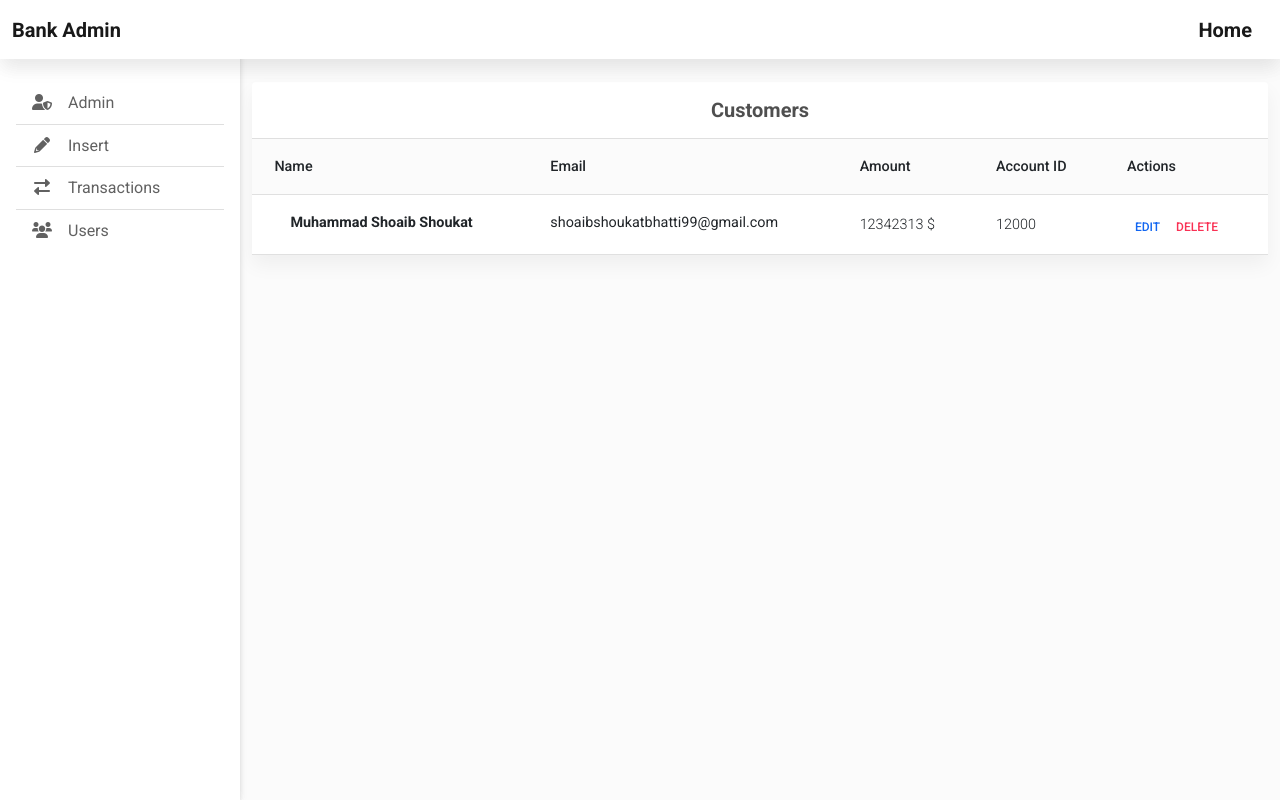
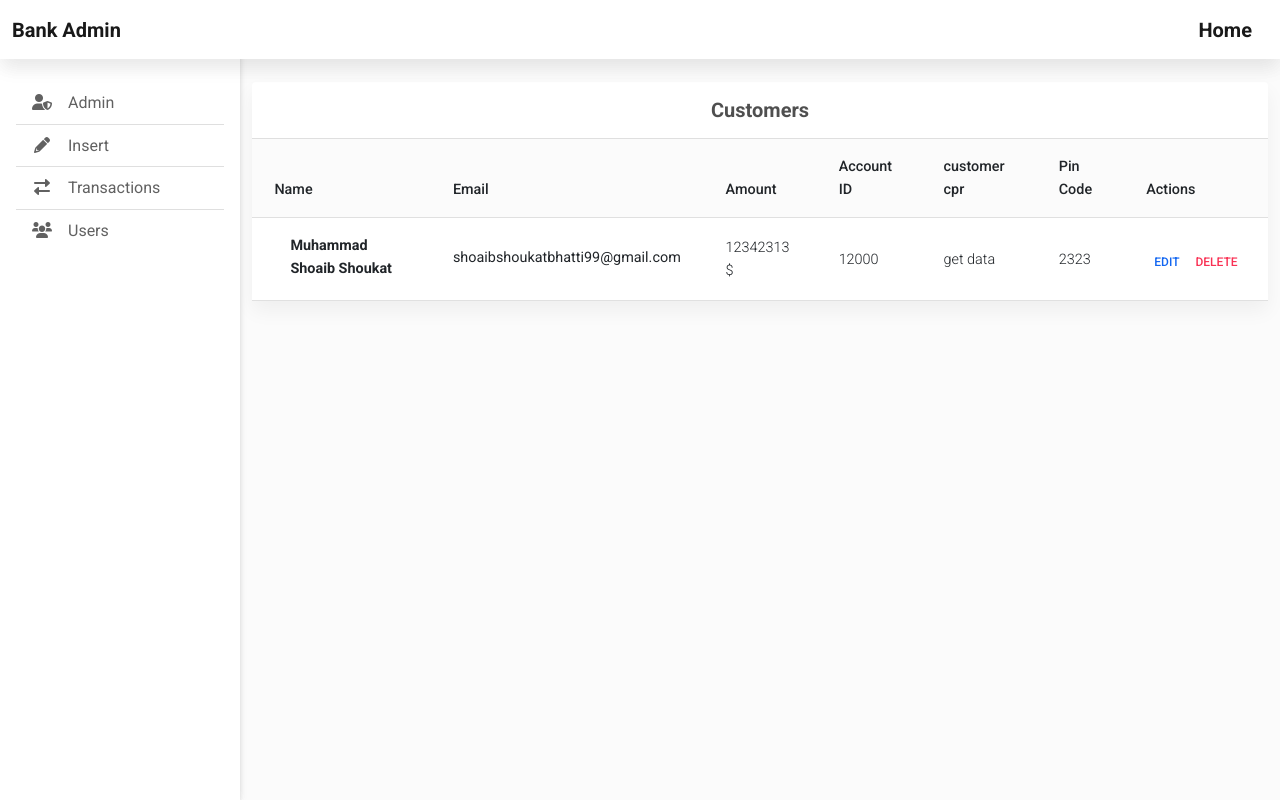
Before and after one commit to ShoaibShoukat2/ATM_System, a Django app: page /admin_panel/ in a window 1280 px wide. Run offline with Django 4.2, Linux system fonts and the light colour scheme; data comes from the database, SQL or seed files in the repository; both versions use the stored data as it was after the commit; some libraries are stand-ins or nearby versions.

Commit message:
add some changes in model

```diff
--- a/app/models.py
+++ b/app/models.py
@@ -9,6 +9,8 @@ class Customers(models.Model):
     name = models.CharField(max_length=100,default='')
     amount = models.IntegerField(default=0)
     account_id = models.IntegerField(default=0)
+    customer_cpr = models.CharField(max_length=100,default='')
+    pin_code = models.CharField(max_length=4,default='')
 
 
     def __str__(self):
--- a/app/views.py
+++ b/app/views.py
@@ -25,6 +25,8 @@ def insert(request):
         email = request.POST.get('email')
         amount = request.POST.get('amount')
         account_id = request.POST.get('account_id')
+        customercpr =  request.POST.get('customercpr')
+        pincode = request.POST.get('pincode')
 
         # Check if the email already exists in the database
         if Customers.objects.filter(email=email).exists():
@@ -32,9 +34,8 @@ def insert(request):
             return render(request, 'admin_template/insert.html', {'error_message': error_message})
 
         # Create a new customer if the email doesn't exist
-        new_customer = Customers(name=name, email=email, amount=amount, account_id=account_id)
+        new_customer = Customers(name=name, email=email, amount=amount, account_id=account_id,customer_cpr=customercpr,pin_code=pincode)
         new_customer.save()
-
         return redirect('/admin_panel/')  # Redirect to a suitable page after successful insertion
 
     return render(request, 'admin_template/insert.html')
@@ -49,6 +50,9 @@ def edit(request, pk):
         email = request.POST.get('email')
         amount = request.POST.get('amount')
         account_id = request.POST.get('account_id')
+        customercpr = request.POST.get('customercpr')
+        pincode = request.POST.get('pincode')
+
 
         customer = Customers.objects.get(pk=pk)  # Assuming Customers is the model representing your customer data
 
@@ -57,6 +61,8 @@ def edit(request, pk):
         customer.email = email
         customer.amount = amount
         customer.account_id = account_id
+        customer.customer_cpr = customercpr
+        customer.pin_code = pincode
         customer.save()
 
 
--- a/templates/account_verifi.html
+++ b/templates/account_verifi.html
@@ -26,7 +26,6 @@
         <div class="row mb-4">
           <div class="col d-flex justify-content-center">
             <!-- Checkbox -->
-
           </div>
         </div>
 
--- a/templates/admin_template/admin.html
+++ b/templates/admin_template/admin.html
@@ -91,6 +91,8 @@
                 <th>Email</th>
                 <th>Amount</th>
                 <th>Account ID</th>
+                <th>customer cpr</th>
+                <th>Pin Code</th>
                 <th>Actions</th>
               </tr>
             </thead>
@@ -110,6 +112,8 @@
                 </td>
                 <td>{{items.amount}} $</td>
                 <td>{{items.account_id}}</td>
+                <td>{{items.customer_cpr}}</td>
+                <td>{{items.pin_code}}</td>
                 <td>
                   <div class="d-flex align-items-center">
                     <a href="/admin_panel/edit/{{items.id}}">
--- a/templates/admin_template/edit.html
+++ b/templates/admin_template/edit.html
@@ -27,6 +27,12 @@
     <div class="mb-4">
       <input type="number" name="account_id" placeholder="Amount ID" id="form2Example2" class="form-control " style="width: 100%;border-color: rgb(80, 141, 19);" />
     </div>
+    <div class="mb-4">
+      <input type="text" name="customercpr" placeholder="Customer cpr" id="form2Example2" class="form-control " style="width: 100%;border-color: rgb(80, 141, 19);" />
+    </div>
+    <div class="mb-4">
+      <input type="text" name="pincode" placeholder="PIN CODE" id="form2Example2" class="form-control " style="width: 100%;border-color: rgb(80, 141, 19);" />
+    </div>
 
     <!-- Submit button -->
     <button type="submit" class="btn btn-primary btn-block mb-4" style="background-color: rgb(80, 141, 19);">Insert</button>
--- a/templates/admin_template/insert.html
+++ b/templates/admin_template/insert.html
@@ -27,6 +27,12 @@
     <div class="mb-4">
       <input type="number" name="account_id" placeholder="Amount ID" id="form2Example2" class="form-control " style="width: 100%;border-color: rgb(80, 141, 19);" />
     </div>
+    <div class="mb-4">
+      <input type="text" name="customercpr" placeholder="customer_cpr" id="form2Example2" class="form-control " style="width: 100%;border-color: rgb(80, 141, 19);" />
+    </div>
+    <div class="mb-4">
+      <input type="text" name="pincode" placeholder="PIN CODE" id="form2Example2" class="form-control " style="width: 100%;border-color: rgb(80, 141, 19);" />
+    </div>
 
     <!-- Submit button -->
     <button type="submit" class="btn btn-primary btn-block mb-4" style="background-color: rgb(80, 141, 19);">Insert</button>
--- a/templates/index.html
+++ b/templates/index.html
@@ -82,7 +82,6 @@ https://templatemo.com/tm-545-finance-business
                 <div class="text-content">
                   <h6>we are ready to help you</h6>
                   <h4>Financial Analysis<br>&amp; Consulting</h4>
-                  <a href="contact.html" class="filled-button">Register</a>
                 </div>
             </div>
           </div>
@@ -93,7 +92,6 @@ https://templatemo.com/tm-545-finance-business
                 <div class="text-content">
                   <h6>we are here to support you</h6>
                   <h4>Accounting<br>&amp; Management</h4>
-                  <a href="services.html" class="filled-button">Register</a>
                 </div>
             </div>
           </div>
@@ -104,7 +102,6 @@ https://templatemo.com/tm-545-finance-business
                 <div class="text-content">
                   <h6>we have a solid background</h6>
                   <h4>Market Analysis<br>&amp; Statistics</h4>
-                  <a href="about.html" class="filled-button">Register</a>
                 </div>
             </div>
           </div>
```
Also changed, not shown: app/migrations/0002_customers_customer_cpr_customers_pin_code.py (added), db.sqlite3.
